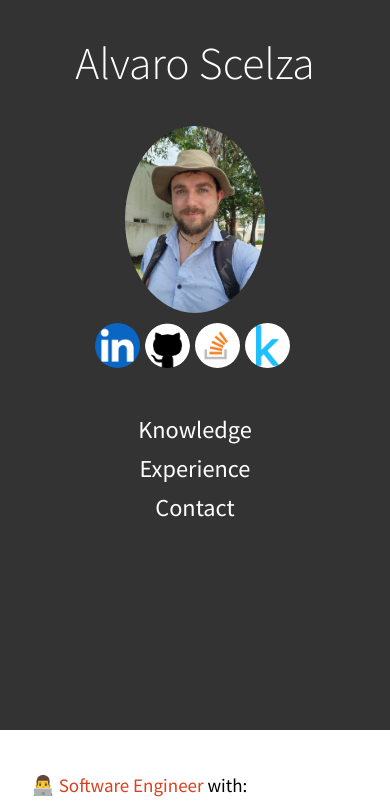
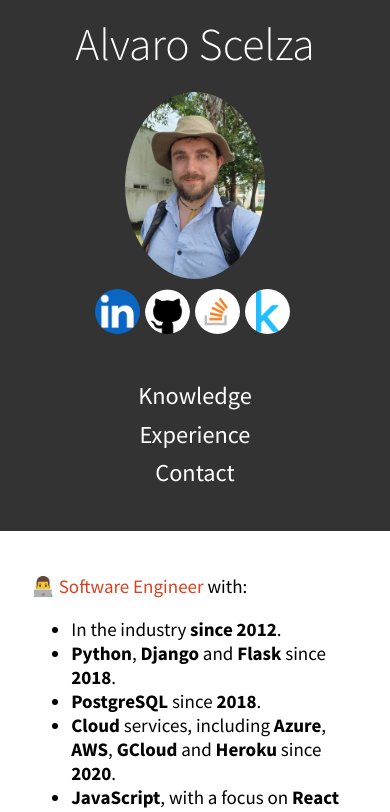
Before and after one commit to alvaroscelza/alvaroscelza.github.io, a React (Create React App) app: page /#/ in a window 390 px wide. Shown: the top 812 px of the page. Built offline with nearby package versions, Linux system fonts and the light colour scheme.

Commit message:
Improved design on mobile

```diff
--- a/src/components/Menu/Menu.module.css
+++ b/src/components/Menu/Menu.module.css
@@ -8,7 +8,23 @@
 
 @media (max-width: 480px) {
     .aside {
-        height: 82vh;
+        height: auto;
+        min-height: auto;
+        padding-top: 1em;
+        padding-bottom: 1em;
+    }
+    .h1 {
+        font-size: 1.6em;
+        margin-bottom: 0.5em;
+    }
+    .img {
+        max-width: 100px;
+    }
+    .ul {
+        margin-top: 0.5em;
+    }
+    .topPadding1EM {
+        padding-top: 0.5em;
     }
 }
 
```
